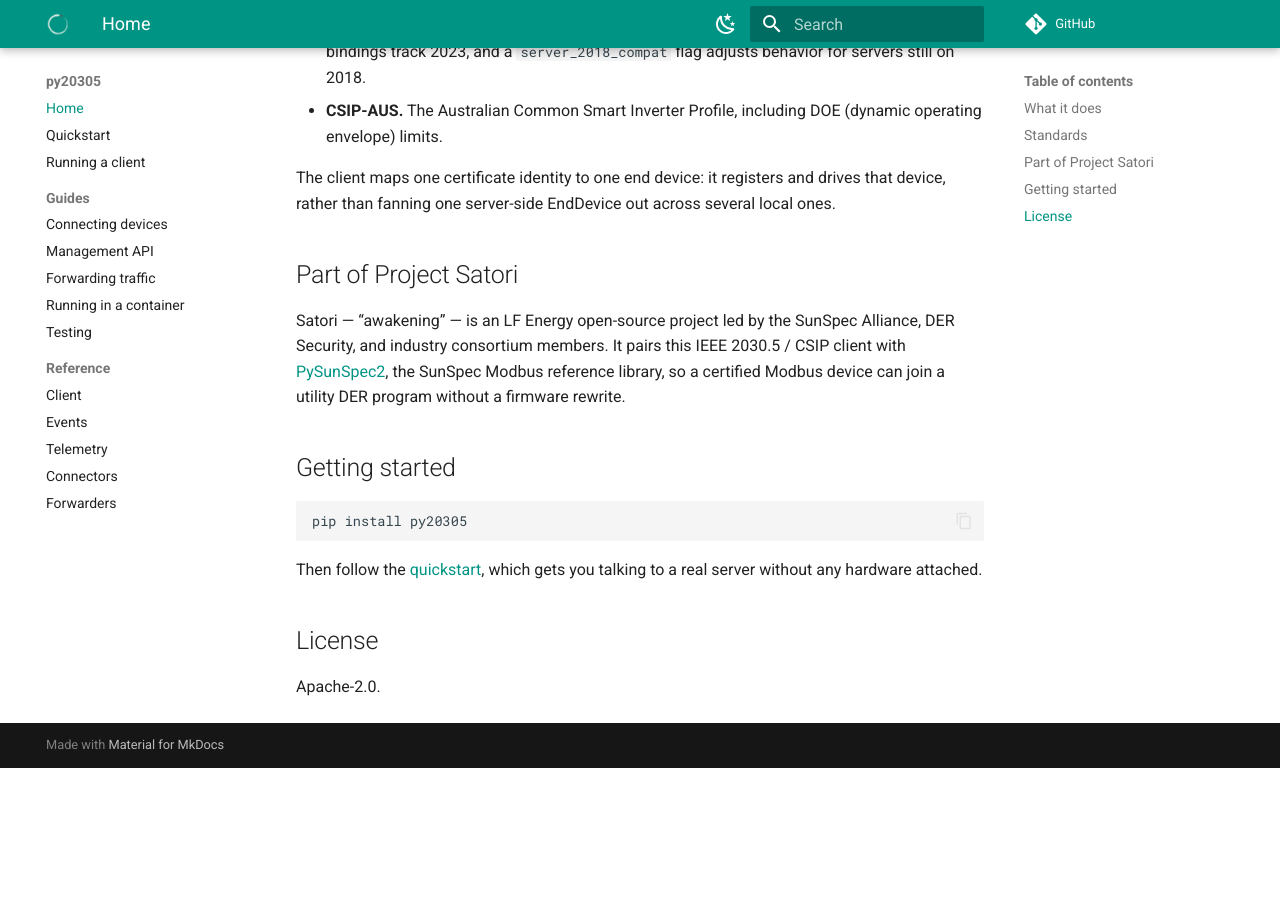
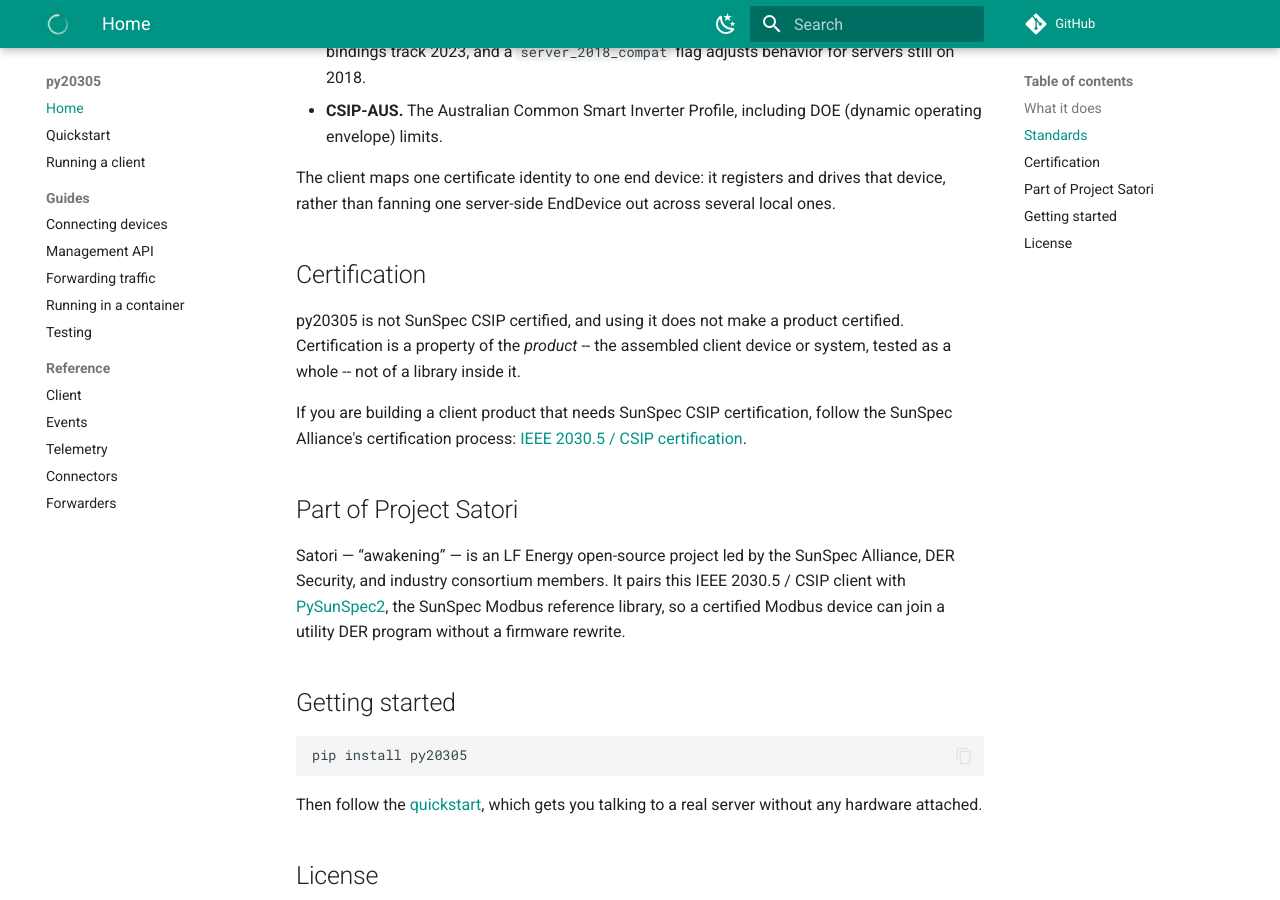
Before and after one commit to DERSecurity/py20305, an MkDocs documentation site: the page built from docs/index.md, in a window 1280 px wide and 900 px high, scrolled down 940 px. Built offline with MkDocs 1.6.1 and Material for MkDocs 9.7.7, drawn with Linux system fonts in a browser that asks for light colours; comment, search, counter and statistics services are not loaded; before the commit the page ends 1708 px from its top, so only the background shows below that.

Commit message:
docs: point client-product certification at the SunSpec Alliance process
Certification is a property of the assembled product, not of a library
inside it, and this library is not itself CSIP certified -- the new section
says both plainly and links the SunSpec Alliance's IEEE 2030.5 / CSIP
certification process for anyone building a client product that needs it.

```diff
--- a/docs/index.md
+++ b/docs/index.md
@@ -43,6 +43,16 @@ The client maps one certificate identity to one end device: it registers and
 drives that device, rather than fanning one server-side EndDevice out across
 several local ones.
 
+## Certification
+
+py20305 is not SunSpec CSIP certified, and using it does not make a product
+certified. Certification is a property of the *product* -- the assembled
+client device or system, tested as a whole -- not of a library inside it.
+
+If you are building a client product that needs SunSpec CSIP certification,
+follow the SunSpec Alliance's certification process:
+[IEEE 2030.5 / CSIP certification](https://sunspec.org/ieee-2030-5-csip-certification/).
+
 ## Part of Project Satori
 
 Satori — “awakening” — is an LF Energy open-source project led by
```
Also changed, not shown: README.md (+10 -0 lines).
